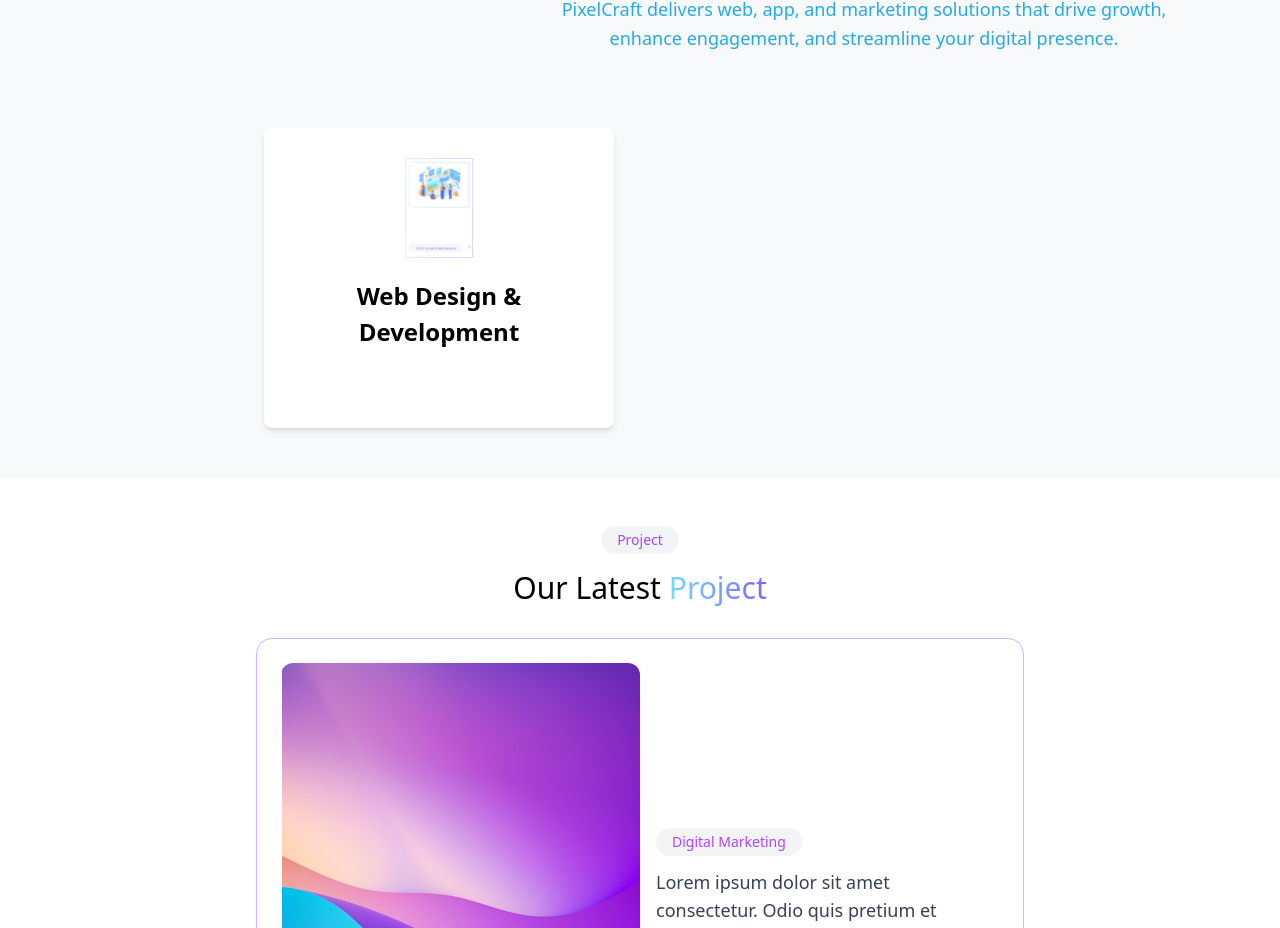
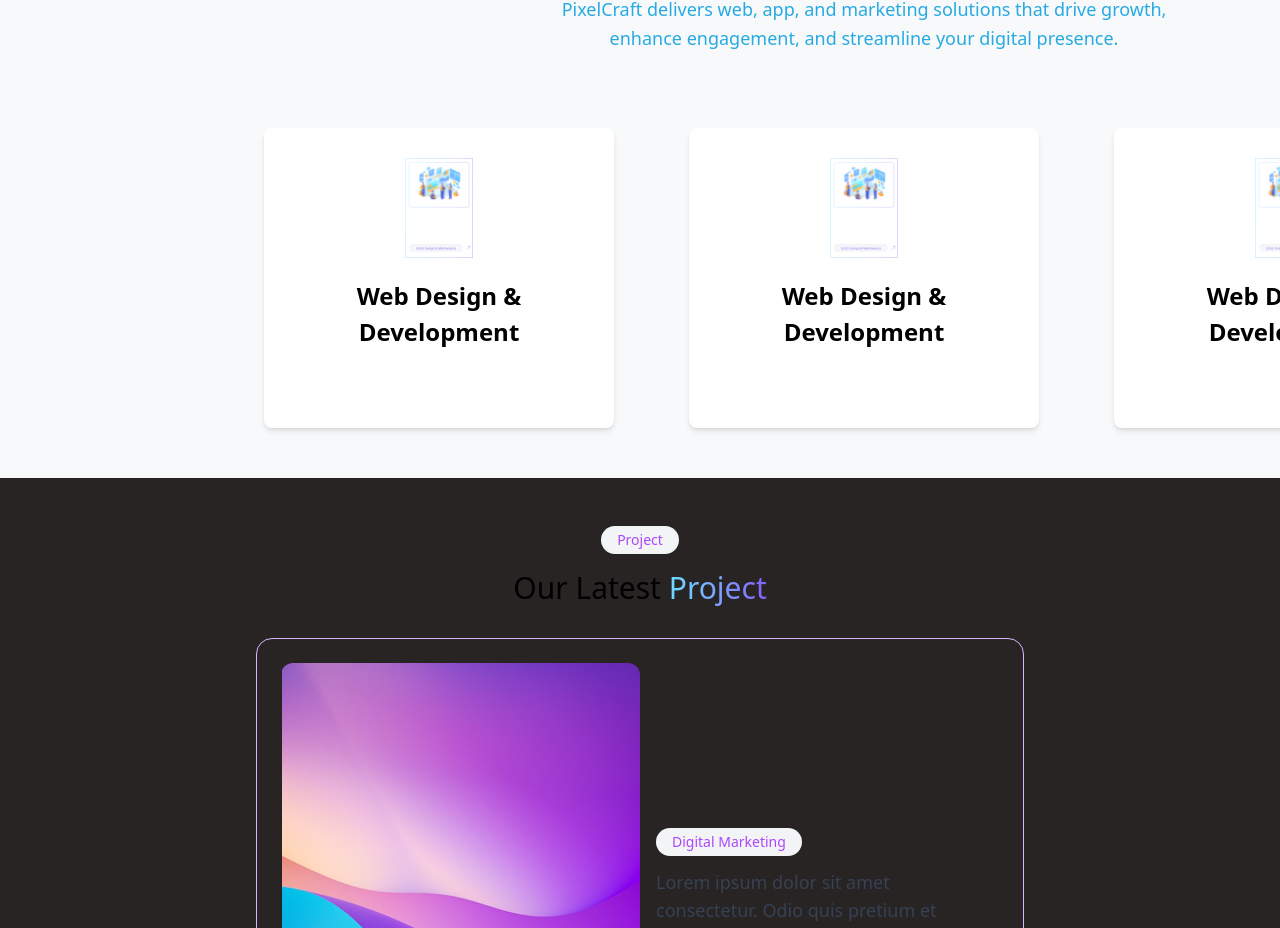
Before and after one commit to jabeer-kv/Pixelcraft, a React (Vite) app: page / in a window 1280 px wide. Shown: the part 1916-2844 px from the top of the page. Built offline with nearby package versions, Linux system fonts and the light colour scheme.

Commit message:
change in styles

```diff
--- a/src/components/ContactUs.jsx
+++ b/src/components/ContactUs.jsx
@@ -93,6 +93,7 @@ return (
                                         <span className="absolute inset-0 rounded-lg bg-gradient-to-r from-[#6DDCFF] to-[#7F60F9] opacity-0 group-hover:opacity-100 transition-opacity duration-300"></span>
                                         <span className="absolute inset-0 rounded-lg border-2 border-transparent group-hover:border-[#6DDCFF] group-hover:border-gradient-to-r group-hover:from-[#6DDCFF] group-hover:to-[#7F60F9]"></span>
                                     </button>
+
                                 </div>
                             </div>
                         </form>
--- a/src/components/Services.jsx
+++ b/src/components/Services.jsx
@@ -39,9 +39,32 @@ function Services() {
     We create stunning and functional websites that drive results.
   </p>
 </div>
+<div className="bg-white rounded-lg p-[30px] shadow-md w-[350px] group relative overflow-hidden cursor-pointer">
+  <img src={uiux} alt="Service 1" className="h-[100px] w-auto mx-auto mb-[20px]" />
 
+  {/* Heading (moves up on hover) */}
+  <h3 className="text-[24px] font-semibold text-center transition-all duration-300 group-hover:-translate-y-[20px]">
+    Web Design & Development
+  </h3>
 
+  {/* Paragraph (hidden by default, appears on hover) */}
+  <p className="text-[16px] text-center opacity-0 transition-all duration-300 group-hover:opacity-100 group-hover:translate-y-[10px]">
+    We create stunning and functional websites that drive results.
+  </p>
+</div>
+<div className="bg-white rounded-lg p-[30px] shadow-md w-[350px] group relative overflow-hidden cursor-pointer">
+  <img src={uiux} alt="Service 1" className="h-[100px] w-auto mx-auto mb-[20px]" />
 
+  {/* Heading (moves up on hover) */}
+  <h3 className="text-[24px] font-semibold text-center transition-all duration-300 group-hover:-translate-y-[20px]">
+    Web Design & Development
+  </h3>
+
+  {/* Paragraph (hidden by default, appears on hover) */}
+  <p className="text-[16px] text-center opacity-0 transition-all duration-300 group-hover:opacity-100 group-hover:translate-y-[10px]">
+    We create stunning and functional websites that drive results.
+  </p>
+</div>
           </div>
 
 
--- a/src/index.css
+++ b/src/index.css
@@ -20,6 +20,7 @@
     padding: 0;
     width: 100%;
     overflow-x: hidden;
+    background-color: rgb(40, 36, 36);
   }
 
   #root {
```
